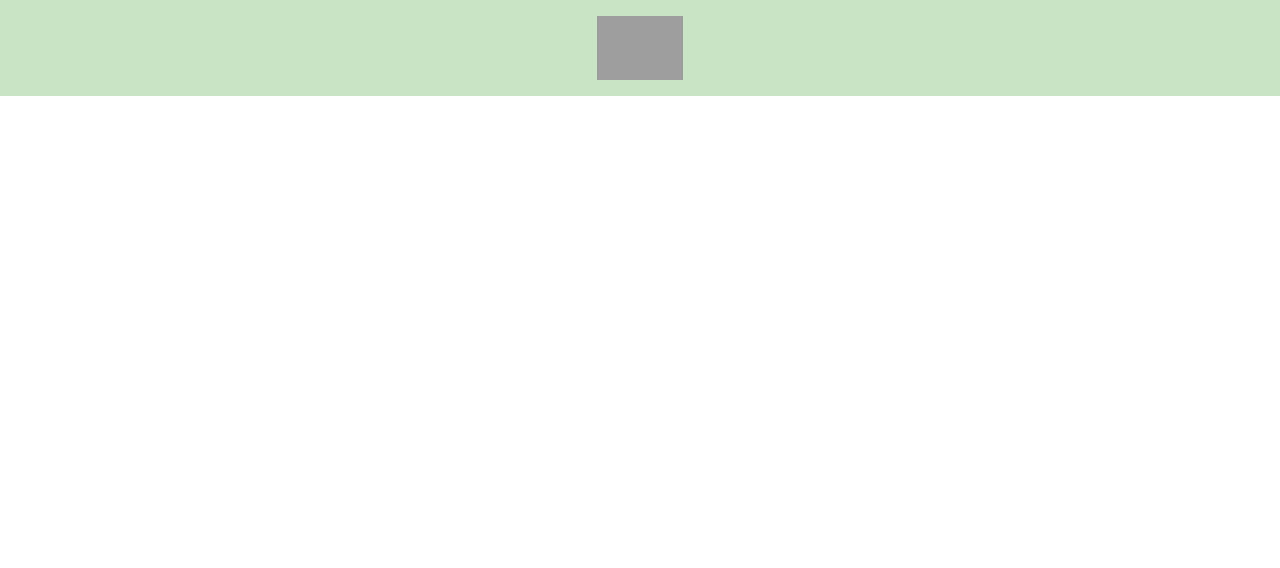
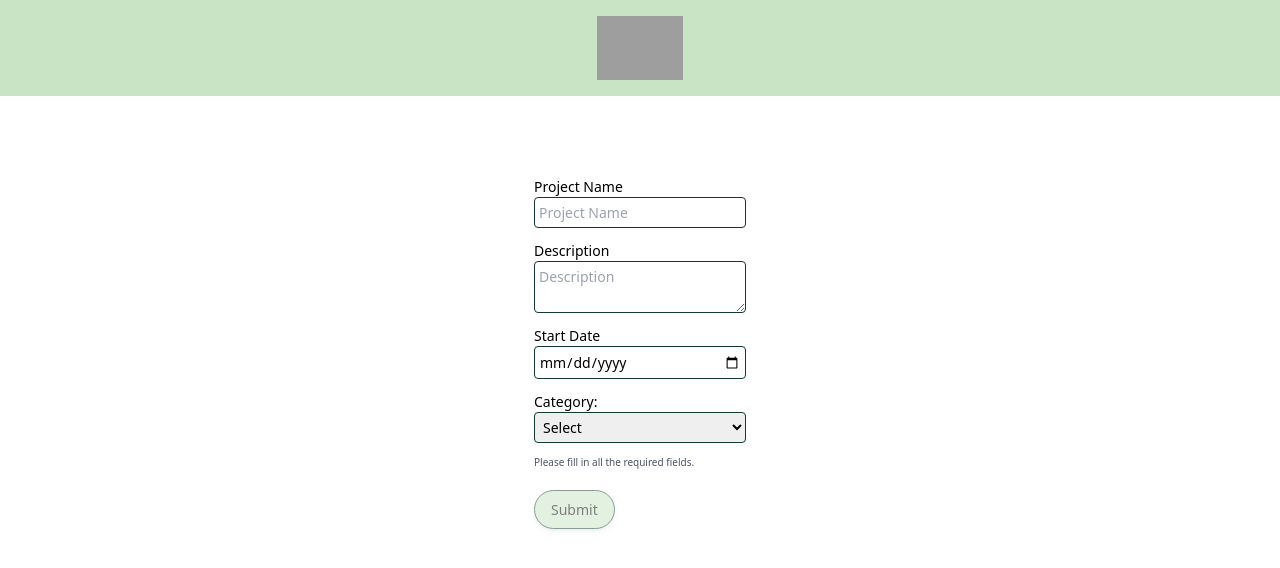
Before and after one commit to crissu91/verticode, a React (Vite) app: page / in a window 1280 px wide. Shown: the top 568 px of the page. Built offline with nearby package versions, Linux system fonts and the light colour scheme; grey boxes are pictures that could not be loaded.

Commit message:
Adds new project form

```diff
--- a/src/App.tsx
+++ b/src/App.tsx
@@ -1,9 +1,108 @@
+import { useState } from "react";
+import { IProject } from "./models/Project";
+
 export default function App() {
+  const [newProject, setNewProject] = useState<IProject>({
+    projectName: "",
+    description: "",
+    startDate: new Date(),
+    category: "",
+  });
+  const formHasErrors =  Object.values(newProject).some((items: keyof IProject) => items.length ===0)
+
+  const handleSubmit = async (e) => {
+    e.preventDefault();
+
+    setNewProject((prevState) => ({
+      ...prevState,
+      projectName: newProject.projectName,
+      description: newProject.description,
+      startDate: newProject.startDate,
+      category: newProject.category,
+    }));
+  };
+
   return (
     <main className="flex flex-col">
       <header className="flex h-24 bg-light-green">
         <img src="/logo.png" height={64} className="h-16 m-auto" />
       </header>
+
+      <form onSubmit={handleSubmit} className="grid mx-auto p-20 text-[14px]">
+        <label htmlFor="project-name">Project Name</label>
+        <input
+          className="border border-green rounded-[4px] p-1 mb-3"
+          id="project-name"
+          type="text"
+          placeholder="Project Name"
+          value={newProject.projectName}
+          onChange={(e) =>
+            setNewProject((newProject) => {
+              return { ...newProject, projectName: e.target.value };
+            })
+          }
+          required
+        ></input>
+
+        <label htmlFor="description">Description</label>
+        <textarea
+          className="border border-green rounded-[4px] p-1 mb-3"
+          id="description"
+          placeholder="Description"
+          value={newProject.description}
+          onChange={(e) =>
+            setNewProject((newProject) => {
+              return { ...newProject, description: e.target.value };
+            })
+          }
+          required
+        ></textarea>
+
+        <label htmlFor="startDate">Start Date</label>
+        <input
+          className="border border-green rounded-[4px] p-1 mb-3"
+          id="startDate"
+          type="date"
+          placeholder="Start Date"
+          onChange={(e) =>
+            setNewProject((newProject) => {
+              return { ...newProject, startDate: new Date(e.target.value) };
+            })
+          }
+          required
+        ></input>
+
+        <label htmlFor="category">Category:</label>
+        <select
+          name="category"
+          id="category"
+          className="border border-green rounded-[4px] p-1 mb-3"
+          required
+          defaultValue="Select"
+          onChange={(e) =>
+            setNewProject((newProject) => {
+              return { ...newProject, category: e.target.value };
+            })
+          }
+        >
+          <option disabled>Select</option>
+          <option value="travel">Travel</option>
+          <option value="high-tech">High Tech</option>
+          <option value="music">Music</option>
+          <option value="construction">Construction</option>
+        </select>
+
+       <p className="text-[10px] text-gray-600">Please fill in all the required fields.</p>
+
+        <button
+          type="submit"
+          className="mt-5 py-2 px-4 border rounded-full border-green bg-light-green w-fit hover:text-white hover:bg-green transition-colors shadow-md disabled:opacity-50 disabled:hover:bg-light-green disabled:hover:text-black"
+          disabled={formHasErrors}
+        >
+          Submit
+        </button>
+      </form>
+
     </main>
   );
 }
```
